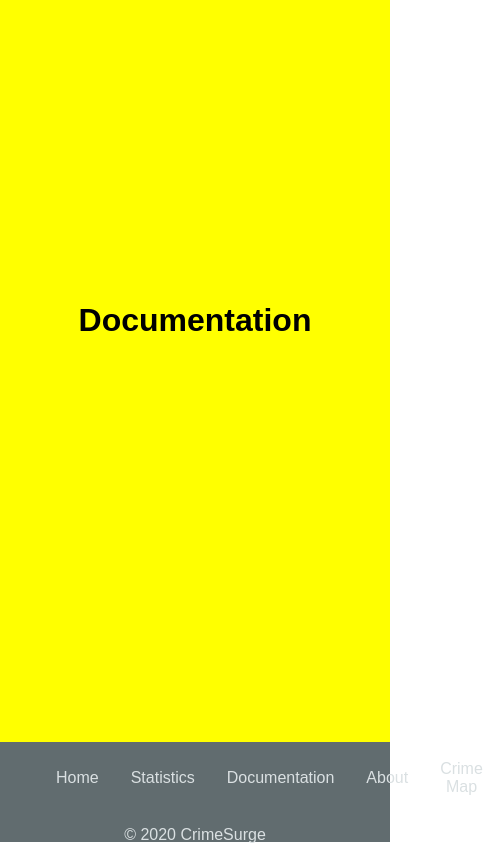
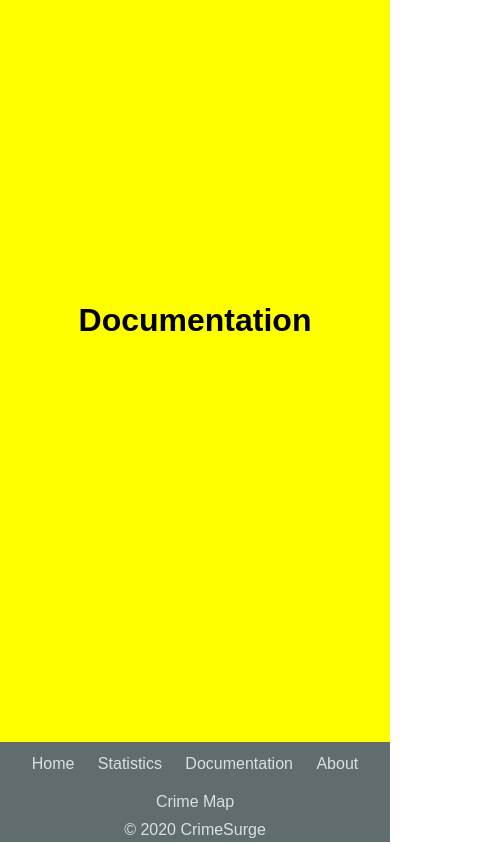
Before and after one commit to Shivppatel/CrimeSurge, a React (Create React App) app: page / in a window 390 px wide. Shown: the part 3478-4322 px from the top of the page, 499 px wide, since content can reach past the window. Built offline with nearby package versions, Linux system fonts and the light colour scheme; a web font is replaced by a local one.

Commit message:
made footer responsive

```diff
--- a/src/components/Footer/FooterElements.js
+++ b/src/components/Footer/FooterElements.js
@@ -10,22 +10,25 @@ export const FooterContainer = styled.div`
   justify-content: center;
   padding: 20px;
   color: #dae0e2;
+  font-size: 1rem;
 `;
 
 export const FooterLinksWrapper = styled.div`
   display: flex;
+  flex-wrap: wrap;
   justify-content: space-around;
-  padding: 20px;
+  margin: 0 auto;
+  max-width: 760px;
 `;
+
 export const FooterLinkTitle = styled.p`
-  margin-top: 10px;
   font-weight: lighter;
 `;
+
 export const FooterLink = styled(LinkS)`
   display: flex;
   align-items: center;
   text-decoration: none;
-  padding: 0 1rem;
-  height: 100%;
+  padding: 10px 10px;
   cursor: pointer;
 `;
```
